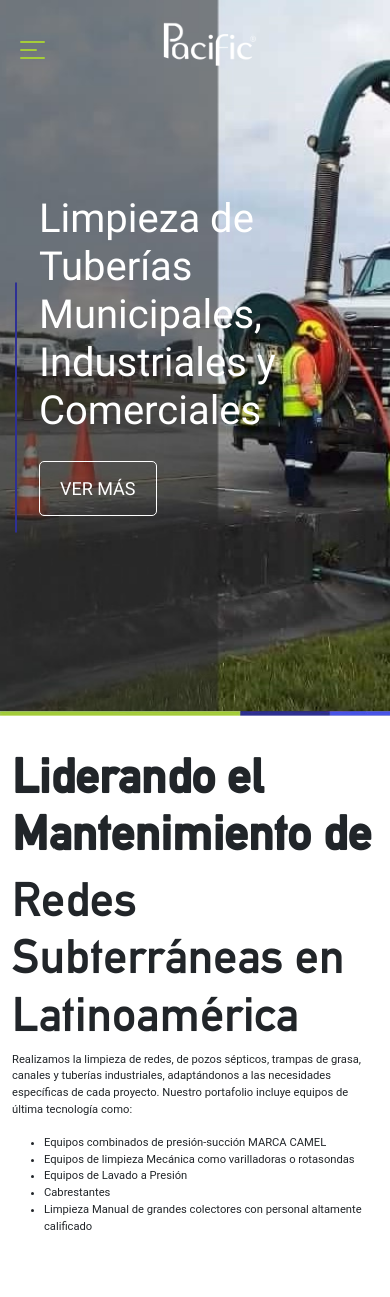
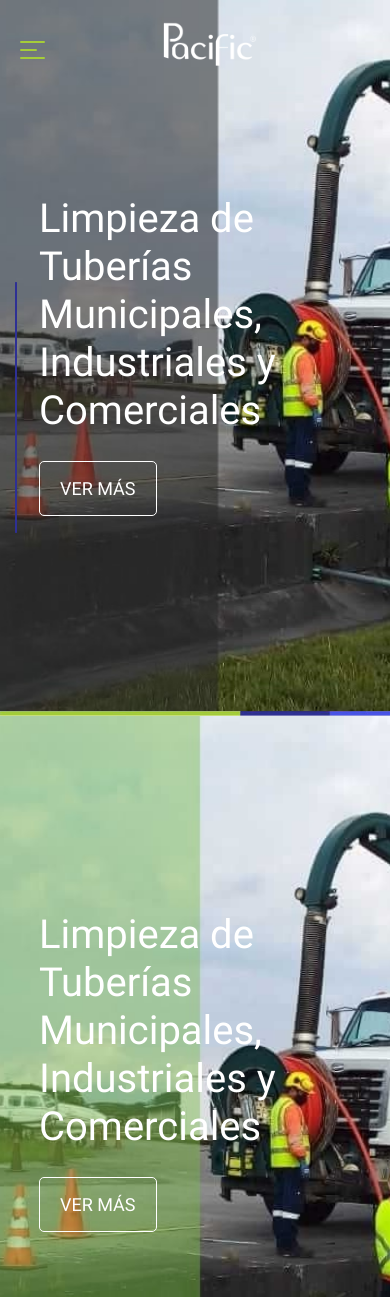
Before and after one commit to JeickH/pacific_backup, a Flask app: page /servicios_limpieza in a window 390 px wide. Shown: the top 1297 px of the page. Run offline with Flask 3, Linux system fonts and the light colour scheme; some web fonts are replaced; grey boxes are pictures that could not be loaded.

Commit message:
cambios 24 sep

```diff
--- a/templates/servicios/catastro.html
+++ b/templates/servicios/catastro.html
@@ -10,7 +10,7 @@
                 <div class="row">
                     <div class="col-md-7">
                         <!-- <div class="line"></div> -->
-                        <h1><span>TOPOGRAFÍA Y </span><span style="color: #a5cd39;">CATASTRO</span></h1>
+                        <h1><span>Topografía Y </span><span style="color: #a5cd39;">Catastro</span></h1>
                         <!-- <p>Especializados en la detección de fugas en redes subterráneas, utilizamos tecnologías avanzadas y contamos con un equipo consultor con más de 2 décadas de experiencia </p> -->
                         <p></p>
                         <a href="#see_more1" class="btn-quienes">VER MÁS</a>
--- a/templates/servicios/diseno.html
+++ b/templates/servicios/diseno.html
@@ -10,7 +10,7 @@
                 <div class="row">
                     <div class="col-md-7" style="padding-left: 10%;">
                         <div class="line"></div>
-                        <h1><span>CONSULTORÍA EN </span><span style="color: #a5cd39;">DISEÑO</span></h1>
+                        <h1><span>Consultoría En </span><span style="color: #a5cd39;">Diseño</span></h1>
                         <p>Un Enfoque Integral para la Seguridad y Eficacia</p>
                         <a href="#see_more1" class="btn-quienes">VER MÁS</a>
                     </div>
@@ -109,14 +109,12 @@
         <img src="{{ url_for('static', filename='img/diseno/diseno1.jpg') }}" alt="Imagen 1" class="active">
         <img src="{{ url_for('static', filename='img/diseno/diseno3.jpg') }}" alt="Imagen 2">
         <img src="{{ url_for('static', filename='img/diseno/diseno4.jpg') }}" alt="Imagen 3">
-        <img src="{{ url_for('static', filename='img/diseno/diseno5.jpg') }}" alt="Imagen 4">
-        <img src="{{ url_for('static', filename='img/diseno/diseno8.jpg') }}" alt="Imagen 5">
+        <img src="{{ url_for('static', filename='img/diseno/diseno8.jpg') }}" alt="Imagen 4">
         <div class="dots">
             <span class="active" onclick="currentSlide(1)"></span>
             <span onclick="currentSlide(2)"></span>
             <span onclick="currentSlide(3)"></span>
             <span onclick="currentSlide(4)"></span>
-            <span onclick="currentSlide(5)"></span>
         </div>
     </div>
     <!-- fin de carrusel -->
--- a/templates/servicios/fugas.html
+++ b/templates/servicios/fugas.html
@@ -10,7 +10,7 @@
                 <div class="row">
                     <div class="col-md-7" style="padding-left: 10%;">
                         <div class="line"></div>
-                        <h1><span>DETECCIÓN DE </span><span style="color: #a5cd39;">FUGAS</span></h1>
+                        <h1><span>Detección De </span><span style="color: #a5cd39;">Fugas</span></h1>
                         <p>Especializados en la detección de fugas en redes subterráneas, utilizamos tecnologías avanzadas y contamos con un equipo consultor con más de 2 décadas de experiencia </p>
                         <a href="#see_more1" class="btn-quienes">VER MÁS</a>
                     </div>
--- a/templates/servicios/inspeccion.html
+++ b/templates/servicios/inspeccion.html
@@ -10,7 +10,7 @@
                 <div class="row">
                     <div class="col-md-7" style="padding-left: 10%;">
                         <div class="line"></div>
-                        <h1><span>INSPECCIÓN Y DIAGNÓSTICO </span><span style="color: #a5cd39;">DE TUBERÍAS</span></h1>
+                        <h1><span>Inspección Y Diagnóstico </span><span style="color: #a5cd39;">De Tuberías</span></h1>
                         <p>En Pacific, nos especializamos en la inspección y diagnóstico estructural de redes de acueducto y alcantarillado, utilizando tecnología de punta y un equipo consultor con más de 20 años de experiencia.</p>
                         <a href="#see_more1" class="btn-quienes">VER MÁS</a>
                     </div>
--- a/templates/servicios/limpieza_redes.html
+++ b/templates/servicios/limpieza_redes.html
@@ -22,6 +22,43 @@
         <div class="border-line">
             <img src="{{ url_for('static', filename='img/border.png') }}" alt="" class="w-100">
         </div>
+        <!-- propuesta -->
+        <div class="inspection" style="background-image: url('static/img/general-limpiezaredes51.jpg')">
+          <div class="container">
+              <div class="row">
+                  <div class="col-md-7" style="padding-left: 10%;" id="limpieza-banner-text">
+                      <div class="line" style="background: #2e3094;"></div>
+                      <h1><span style="color: #ffffff; font-size: 2.5rem;">Limpieza de Tuberías </span><span style="color: #ffffff; font-size: 2.5rem;">Municipales, Industriales y Comerciales</span></h1>
+                      <!-- <h1><span style="color: #ffffff;">LIMPIEZA DE TUBERÍAS </span><span style="color: #ffffff;">MUNICIPALES, INDUSTRIALES Y COMERCIALES</span></h1> -->
+                      <!-- <p style="color: #000;">En PACIFIC, nos dedicamos a la limpieza e inspección de redes subterráneas, utilizando tecnología avanzada y un equipo altamente calificado. Con más de 15 años de experiencia, ofrecemos servicios especializados para redes de alcantarillado, conexiones domiciliarias y redes internas en diversos sectores económicos, incluyendo redes públicas, industriales, comerciales y residenciales.</p> -->
+                      <p></p>
+                      <a href="#see_more1" class="btn-azul" style="color: #ffffff; border-color: #ffffff;">VER MÁS</a>
+                  </div>
+              </div>
+          </div>
+      </div>
+      <div class="border-line">
+          <img src="{{ url_for('static', filename='img/border.png') }}" alt="" class="w-100">
+      </div>
+      <!-- propuesta -->
+
+      <div class="inspection" style="background-image: url('static/img/general-limpiezaredes52.jpg')">
+        <div class="container">
+            <div class="row">
+                <div class="col-md-7" style="padding-left: 10%;" id="limpieza-banner-text">
+                    <div class="line" style="background: #2e3094;"></div>
+                    <h1><span style="color: #ffffff; font-size: 2.5rem;">Limpieza de Tuberías </span><span style="color: #ffffff; font-size: 2.5rem;">Municipales, Industriales y Comerciales</span></h1>
+                    <!-- <h1><span style="color: #ffffff;">LIMPIEZA DE TUBERÍAS </span><span style="color: #ffffff;">MUNICIPALES, INDUSTRIALES Y COMERCIALES</span></h1> -->
+                    <!-- <p style="color: #000;">En PACIFIC, nos dedicamos a la limpieza e inspección de redes subterráneas, utilizando tecnología avanzada y un equipo altamente calificado. Con más de 15 años de experiencia, ofrecemos servicios especializados para redes de alcantarillado, conexiones domiciliarias y redes internas en diversos sectores económicos, incluyendo redes públicas, industriales, comerciales y residenciales.</p> -->
+                    <p></p>
+                    <a href="#see_more1" class="btn-azul" style="color: #ffffff; border-color: #ffffff;">VER MÁS</a>
+                </div>
+            </div>
+        </div>
+    </div>
+    <div class="border-line">
+        <img src="{{ url_for('static', filename='img/border.png') }}" alt="" class="w-100">
+    </div>
 
         <section id="see_more1"></section>
 <div class="main-banner-infra">
--- a/templates/servicios/mapeo.html
+++ b/templates/servicios/mapeo.html
@@ -12,7 +12,7 @@ content %}
       <div class="col-md-7" style="padding-left: 10%;">
         <div class="line"></div>
         <h1>
-          <span>MAPEO DE INFRAESTRUCTURA </span><span style="color: #a5cd39">SUBTERRÁNEA</span>
+          <span>Mapeo De Infraestructura </span><span style="color: #a5cd39">Subterránea</span>
         </h1>
         <p>
           Nos especializamos en identificar y corregir deficiencias en los
--- a/templates/servicios/rehabilitacion_redes.html
+++ b/templates/servicios/rehabilitacion_redes.html
@@ -10,7 +10,7 @@
                 <div class="row">
                     <div class="col-md-7" style="padding-left: 10%;">
                         <div class="line"></div>
-                        <h1><span>REHABILITACIÓN DE </span><span style="color: #a5cd39;">TUBERÍAS</span></h1>
+                        <h1><span>Rehabilitación De </span><span style="color: #a5cd39;">Tuberías</span></h1>
                         <p>En Pacific Group, nos dedicamos a la preservación y mantenimiento de activos subterráneos vitales para el desarrollo urbano, tales como redes de acueducto, alcantarillado, gas y telefonía. Nuestro enfoque en la vanguardia tecnológica y la colaboración con socios internacionales nos permite ofrecer soluciones de rehabilitación de redes que son eficientes y duraderas.</p>
                         <!-- <a href="#see_more" class="btn-quienes">VER MÁS</a> -->
                     </div>
--- a/templates/servicios/suelos.html
+++ b/templates/servicios/suelos.html
@@ -10,7 +10,7 @@
                 <div class="row">
                     <div class="col-md-7">
                         <!-- <div class="line"></div> -->
-                        <h1><span>ESTUDIO DE </span><span style="color: #a5cd39;">SUELOS</span></h1>
+                        <h1><span>Estudio De </span><span style="color: #a5cd39;">Suelos</span></h1>
                         <!-- <p>Especializados en la detección de fugas en redes subterráneas, utilizamos tecnologías avanzadas y contamos con un equipo consultor con más de 2 décadas de experiencia </p> -->
                         <p> </p>
                         <a href="#see_more1" class="btn-quienes">VER MÁS</a>
```
Also changed, not shown: static/img/catastro/catastro8.jpg (added), static/img/diseno/diseno8.jpg, static/img/diseno/diseno9.jpg (added), static/img/general-limpiezaredes4.jpg (deleted), static/img/general-limpiezaredes51.jpg (added), static/img/general-limpiezaredes52.jpg (added), static/img/inspeccion/insp12.jpg, 4 other files.
